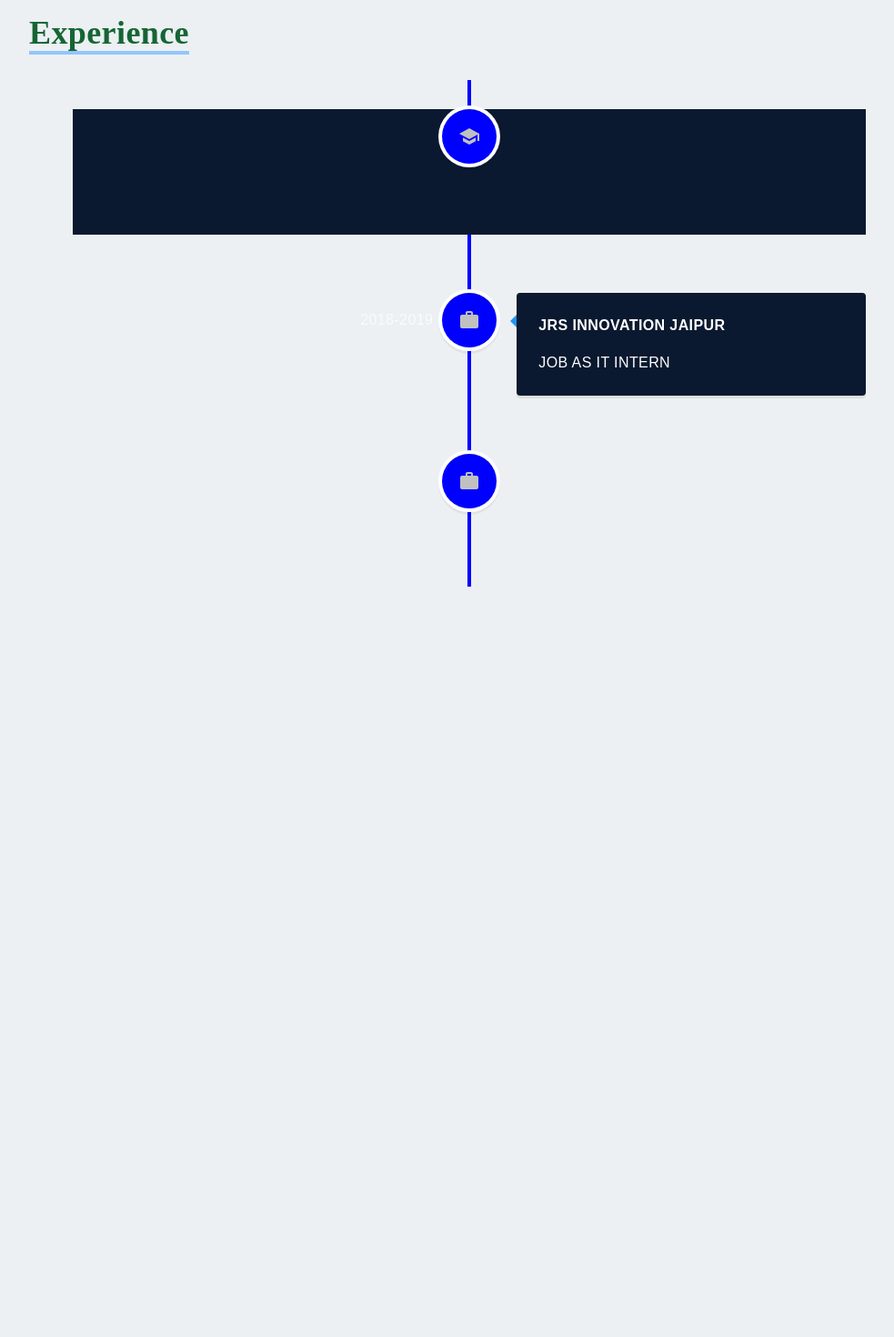
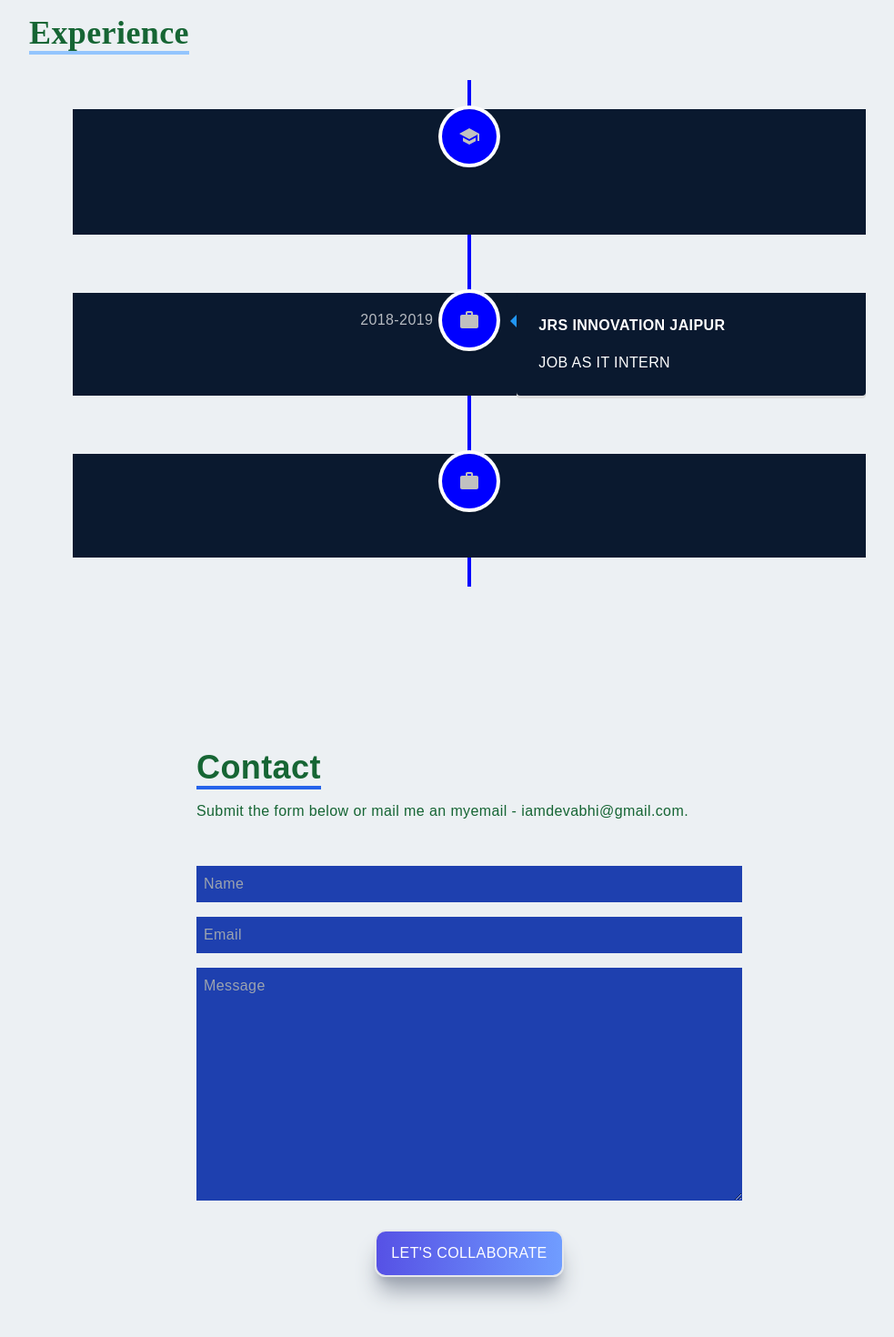
Before and after one commit to kunwarabhi7/nextjs-portfolio, a Next.js app: page / in a window 1280 px wide. Shown: the part 2858-4328 px from the top of the page at 91% size, without its empty margins (124-1107 px from the left). Before the commit the page ends 3588 px from the top, so only its background shows below. Built offline with nearby package versions, Linux system fonts and the light colour scheme.

Commit message:
added contact me form

```diff
--- a/components/Contact.jsx
+++ b/components/Contact.jsx
@@ -2,7 +2,18 @@ import React from 'react'
 
 const Contact = () => {
   return (
-    <div>Contact</div>
+    <div name='contact' className='w-full h-screen dark:bg-gray-900 flex justify-center items-center p-4'>
+        <form method='POST' action="https://getform.io/f/36934eea-ca66-4590-ac83-76f4b0348cf3" className='flex flex-col max-w-[600px] w-full'>
+            <div className='pb-8'>
+                <p className='text-4xl font-bold inline border-b-4 border-blue-600 text-green-800  dark:text-gray-300'>Contact</p>
+                <p className='dark:text-gray-300 text-green-800 py-4'> Submit the form below or mail me an myemail - iamdevabhi@gmail.com. </p>
+            </div>
+            <input className='dark:bg-[#ccd6f6] bg-blue-800 text-gray-300  p-2' type="text" placeholder='Name' name='name' />
+            <input className='my-4 p-2 dark:bg-[#ccd6f6] bg-blue-800 text-gray-300' type="email" placeholder='Email' name='email' />
+            <textarea className='dark:placeholder:bg-[#ccd6f6] p-2 bg-blue-800 text-gray-300' name="message" rows="10" placeholder='Message'></textarea>
+            <button className='text-white border-2 hover:bg-blue-600 hover:border-blue-600 px-4 py-3 my-8 mx-auto flex items-center'>Let's Collaborate</button>
+        </form>
+    </div>
   )
 }
 
--- a/components/Experience.jsx
+++ b/components/Experience.jsx
@@ -9,17 +9,17 @@ import {
 
 const Experience = () => {
   return (
-    <div name='experience' className='w-full h-screen dark:bg-gray-900 text-gray-300'>
+    <div name='experience' className='w-full h-screen dark:bg-gray-900 dark:text-green-800 text-gray-300'>
       <div className='max-w-[1000px] mx-auto p-4 flex flex-col justify-center w-full h-full'>
       <div className='pb-8'>
         <h1 className='text-4xl font-bold inline border-b-4 text-green-800 dark:text-white border-blue-300'>
           Experience
         </h1> </div>
-        <VerticalTimeline lineColor="blue">
+        <VerticalTimeline className='dark:bg-[rgb(17,24,39)] bg-[rgb(236,240,243)] text-green-800' lineColor="blue">
 
         <VerticalTimelineElement
 
-          className="bg-[#0a192f] verticial-timeline-element--education"
+          className="dark:bg-[#0a192f] bg-[#0a192f] dark:text-green-800  verticial-timeline-element--education"
           contentStyle={{ background: '#0a192f', color: '#fff' }}
           contentArrowStyle={{ borderRight: '7px solid  rgb(33, 150, 243)' }}
 
@@ -27,14 +27,14 @@ const Experience = () => {
           iconStyle={{ background: "blue", color: "silver" }}
           icon={<MdSchool />}
         >
-          <h3 className="verticial-timeline-element-title ">
+          <h3 className="verticial-timeline-element-title  ">
             The Technological Institute of Textile and Sciences
           </h3>
           <p>B.Tech Degree</p>
         </VerticalTimelineElement>
 
         <VerticalTimelineElement
-          className="verticial-timeline-element--education"
+          className="verticial-timeline-element--education dark:bg-[#0a192f] bg-[#0a192f] dark:text-green-800"
           contentStyle={{ background: '#0a192f', color: '#fff' }}
           contentArrowStyle={{ borderRight: '7px solid  rgb(33, 150, 243)' }}
           date="2018-2019"
@@ -47,7 +47,7 @@ const Experience = () => {
           <p>JOB AS IT INTERN</p>
         </VerticalTimelineElement>
         <VerticalTimelineElement
-          className="verticial-timeline-element--education"
+          className="verticial-timeline-element--education dark:bg-[#0a192f] bg-[#0a192f] dark:text-green-800"
           contentStyle={{ background: '#0a192f', color: '#fff' }}
           contentArrowStyle={{ borderRight: '7px solid  rgb(33, 150, 243)' }}
           date="2019-2020"
--- a/pages/index.js
+++ b/pages/index.js
@@ -6,6 +6,7 @@ import { useState } from 'react'
 import Skills from '../components/Skills'
 import Project from '../components/Projects'
 import Experience from '../components/Experience'
+import Contact from '../components/Contact'
 export default function Home() {
   const[darkmode ,setDarkmode] = useState(false)
   return (
@@ -22,6 +23,7 @@ export default function Home() {
       <Skills />
       <Project />
       <Experience />
+      <Contact />
       </main>
 
     </div>
```
